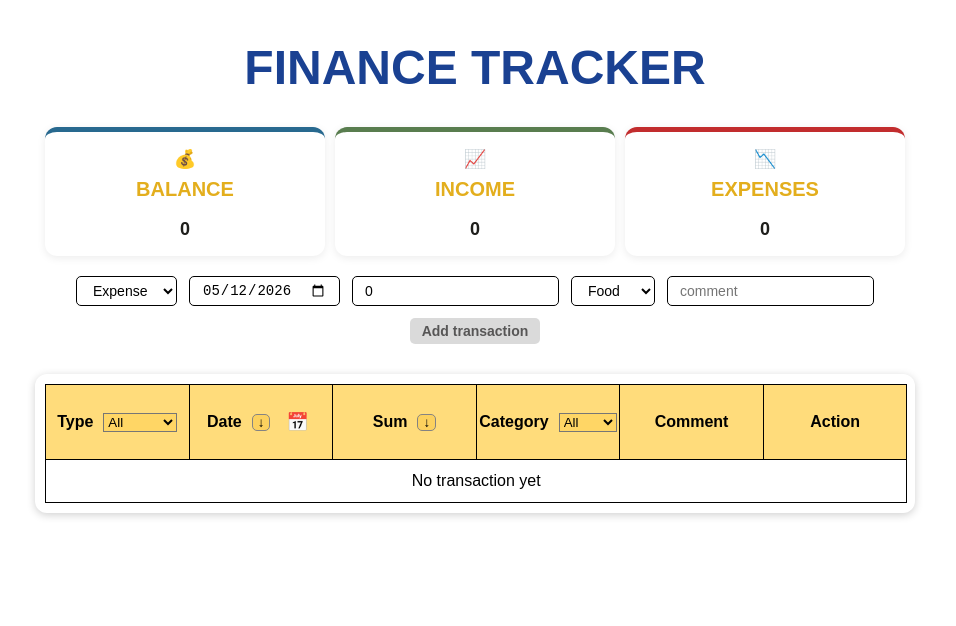
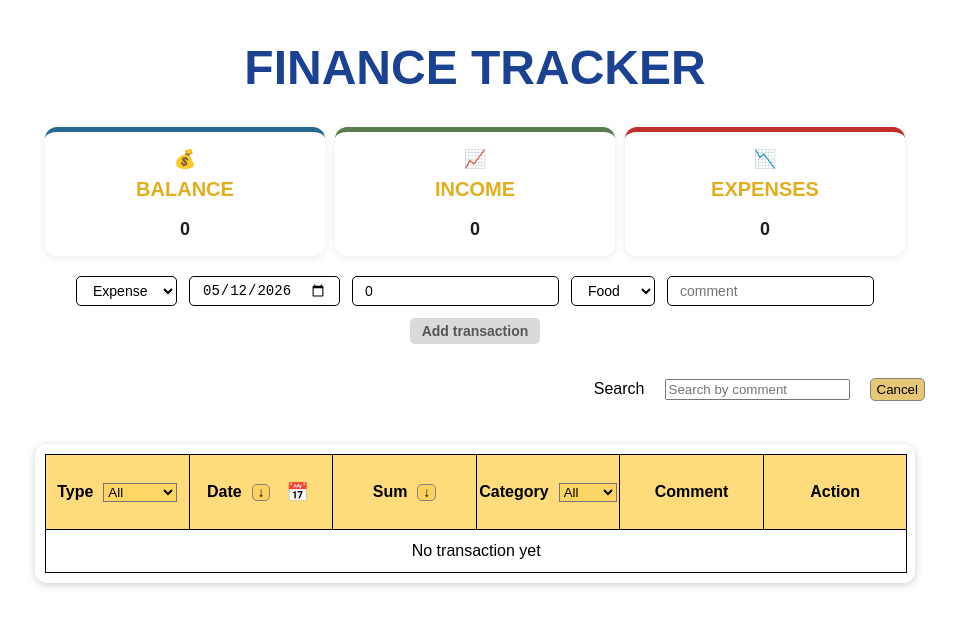
Before and after one commit to creusova/finance-tracker, a Vue app: page / in a window 1280 px wide. Shown: the top 626 px of the page, without its empty margins (165-1121 px from the left). Built offline with nearby package versions, Linux system fonts and the light colour scheme.

Commit message:
feat: add search by comment

```diff
--- a/src/components/transactionTable.vue
+++ b/src/components/transactionTable.vue
@@ -76,9 +76,15 @@ const categoryOptions = computed(()=>{
   return category
 })
 
+const searchText = ref("")
 
 const visibleTransactions = computed(()=>{
   const allTransactions = [...props.transactions]
+
+  if(searchText.value !==''){
+    let query = searchText.value.trim().toLowerCase()
+    return allTransactions.filter((t)=>t.comment?.toLowerCase().includes(query))
+  }
 
   let filterTransaction = checkTypeFilter(allTransactions)
   filterTransaction = checkCategoryFilter(filterTransaction)
@@ -231,6 +237,11 @@ watch([dateFrom, dateTo], () => { applyError.value = false })
 </script>
 
 <template>
+  <div class="search">
+    <p>Search</p>
+    <input v-model="searchText" placeholder="Search by comment"></input>
+    <button @click="searchText = ''">Cancel</button>
+  </div>
   <div class="table">
     <div v-if="isModalOpen" class="modal-edit">
       <div class="edit-transaction">
@@ -320,6 +331,26 @@ watch([dateFrom, dateTo], () => { applyError.value = false })
 </template>
 
 <style scoped>
+.search{
+  margin:0px;
+  display: flex;
+  flex-direction: row;
+  gap:20px;
+  justify-content: end;
+  align-items: center;
+}
+.search input{
+  height: 60%;
+  display: flex;
+}
+.search button{
+  cursor: pointer;
+  border: 0.5px solid rgb(132, 131, 131);
+  border-radius: 5px;
+  padding: 0px 5px;
+  background: #e0bc5ad5;
+  padding: 3px 6px;
+}
 .table{
   box-shadow: 0 2px 8px rgba(0, 0, 0, 0.189);
   border-radius: 12px;
```
